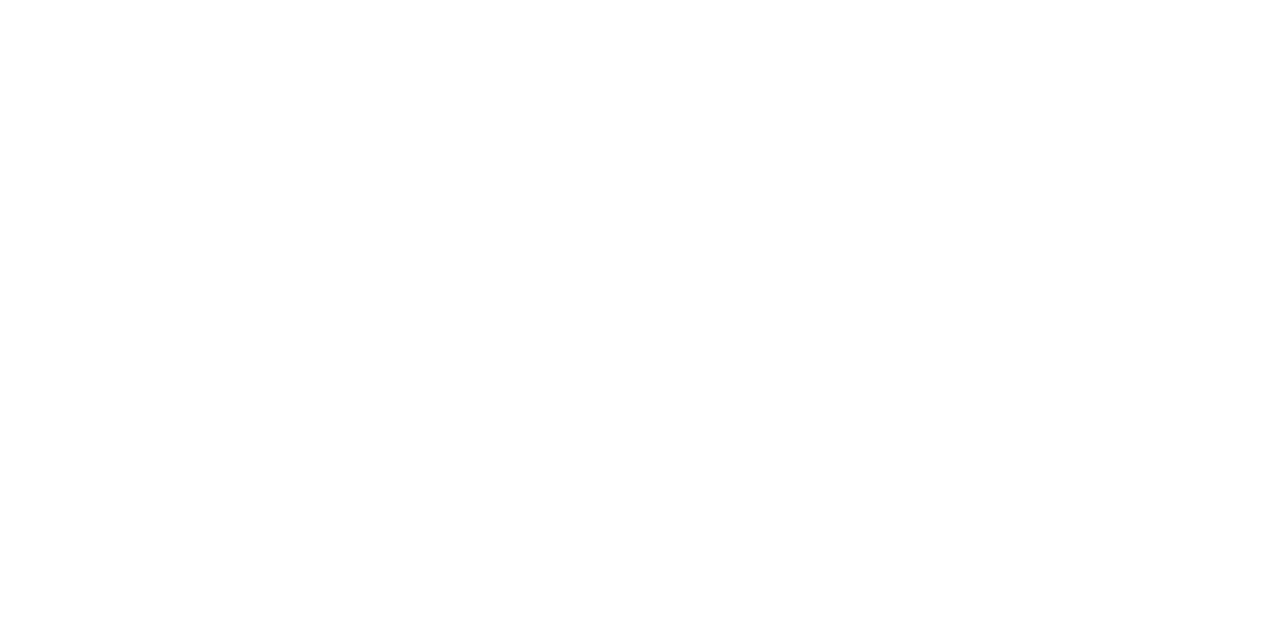
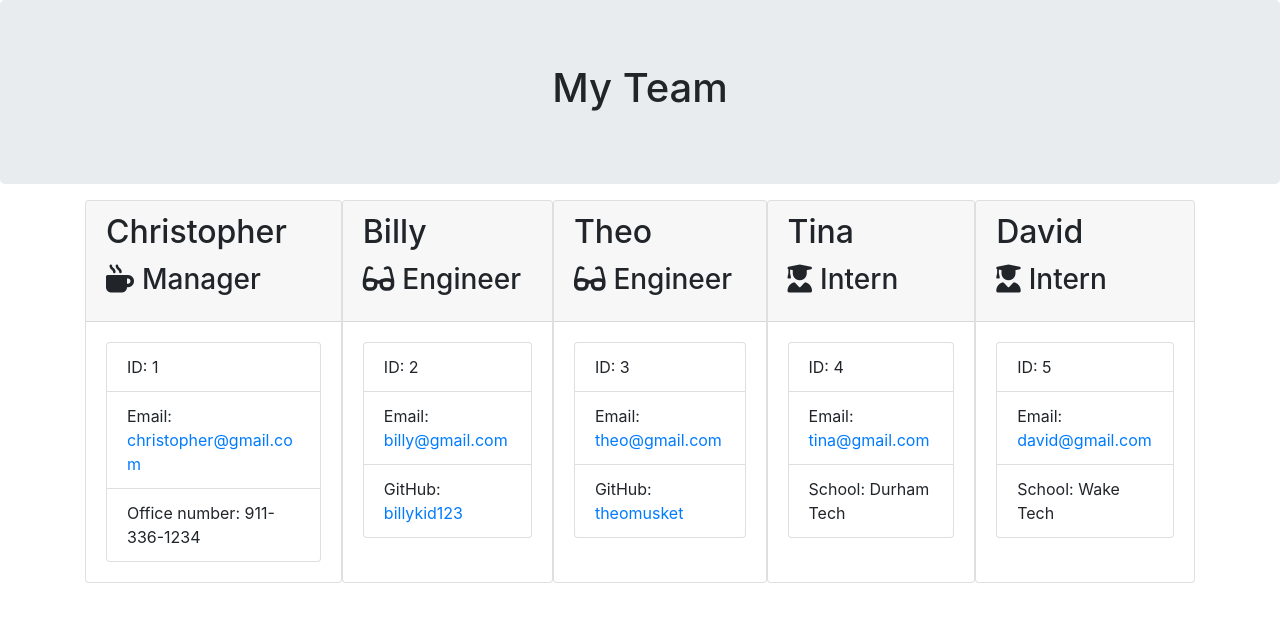
Before and after one commit to banksc7669/Team-Profile-Generator, a website: page output/team.html in a window 1280 px wide. Drawn offline with nearby package versions, Linux system fonts and the light colour scheme.

Commit message:
code added to team.html folder

```diff
--- a/output/team.html
+++ b/output/team.html
@@ -1,12 +1,100 @@
 <!DOCTYPE html>
 <html lang="en">
+
 <head>
-    <meta charset="UTF-8">
-    <meta http-equiv="X-UA-Compatible" content="IE=edge">
-    <meta name="viewport" content="width=device-width, initial-scale=1.0">
-    <title>Document</title>
+    <meta charset="UTF-8" />
+    <meta name="viewport" content="width=device-width, initial-scale=1.0" />
+    <meta http-equiv="X-UA-Compatible" content="ie=edge" />
+    <title>My Team</title>
+    <link rel="stylesheet" href="https://stackpath.bootstrapcdn.com/bootstrap/4.3.1/css/bootstrap.min.css"
+        integrity="sha384-ggOyR0iXCbMQv3Xipma34MD+dH/1fQ784/j6cY/iJTQUOhcWr7x9JvoRxT2MZw1T" crossorigin="anonymous">
+    <link rel="stylesheet" href="style.css">
+    <script src="https://kit.fontawesome.com/c502137733.js"></script>
 </head>
+
 <body>
+    <div class="container-fluid">
+        <div class="row">
+            <div class="col-12 jumbotron mb-3 team-heading">
+                <h1 class="text-center">My Team</h1>
+            </div>
+        </div>
+    </div>
+    <div class="container">
+        <div class="row">
+            <div class="team-area col-12 d-flex justify-content-center">
+                <div class="card employee-card">
+                    <div class="card-header">
+                        <h2 class="card-title">Christopher</h2>
+                        <h3 class="card-title"><i class="fas fa-mug-hot mr-2"></i>Manager</h3>
+                    </div>
+                    <div class="card-body">
+                        <ul class="list-group">
+                            <li class="list-group-item">ID: 1</li>
+                            <li class="list-group-item">Email: <a
+                                    href="mailto:christopher@gmail.com">christopher@gmail.com</a></li>
+                            <li class="list-group-item">Office number: 911-336-1234</li>
+                        </ul>
+                    </div>
+                </div>
+                <div class="card employee-card">
+                    <div class="card-header">
+                        <h2 class="card-title">Billy</h2>
+                        <h3 class="card-title"><i class="fas fa-glasses mr-2"></i>Engineer</h3>
+                    </div>
+                    <div class="card-body">
+                        <ul class="list-group">
+                            <li class="list-group-item">ID: 2</li>
+                            <li class="list-group-item">Email: <a href="mailto:billy@gmail.com">billy@gmail.com</a></li>
+                            <li class="list-group-item">GitHub: <a href="https://github.com/billykid123" target="_blank"
+                                    rel="noopener noreferrer">billykid123</a></li>
+                        </ul>
+                    </div>
+                </div>
+                <div class="card employee-card">
+                    <div class="card-header">
+                        <h2 class="card-title">Theo</h2>
+                        <h3 class="card-title"><i class="fas fa-glasses mr-2"></i>Engineer</h3>
+                    </div>
+                    <div class="card-body">
+                        <ul class="list-group">
+                            <li class="list-group-item">ID: 3</li>
+                            <li class="list-group-item">Email: <a href="mailto:theo@gmail.com">theo@gmail.com</a></li>
+                            <li class="list-group-item">GitHub: <a href="https://github.com/theomusket" target="_blank"
+                                    rel="noopener noreferrer">theomusket</a></li>
+                        </ul>
+                    </div>
+                </div>
+                <div class="card employee-card">
+                    <div class="card-header">
+                        <h2 class="card-title">Tina</h2>
+                        <h3 class="card-title"><i class="fas fa-user-graduate mr-2"></i>Intern</h3>
+                    </div>
+                    <div class="card-body">
+                        <ul class="list-group">
+                            <li class="list-group-item">ID: 4</li>
+                            <li class="list-group-item">Email: <a href="mailto:tina@gmail.com">tina@gmail.com</a></li>
+                            <li class="list-group-item">School: Durham Tech</li>
+                        </ul>
+                    </div>
+                </div>
+                <div class="card employee-card">
+                    <div class="card-header">
+                        <h2 class="card-title">David</h2>
+                        <h3 class="card-title"><i class="fas fa-user-graduate mr-2"></i>Intern</h3>
+                    </div>
+                    <div class="card-body">
+                        <ul class="list-group">
+                            <li class="list-group-item">ID: 5</li>
+                            <li class="list-group-item">Email: <a href="mailto:david@gmail.com">david@gmail.com</a></li>
+                            <li class="list-group-item">School: Wake Tech</li>
+                        </ul>
+                    </div>
+                </div>
 
+            </div>
+        </div>
+    </div>
 </body>
+
 </html>
```
